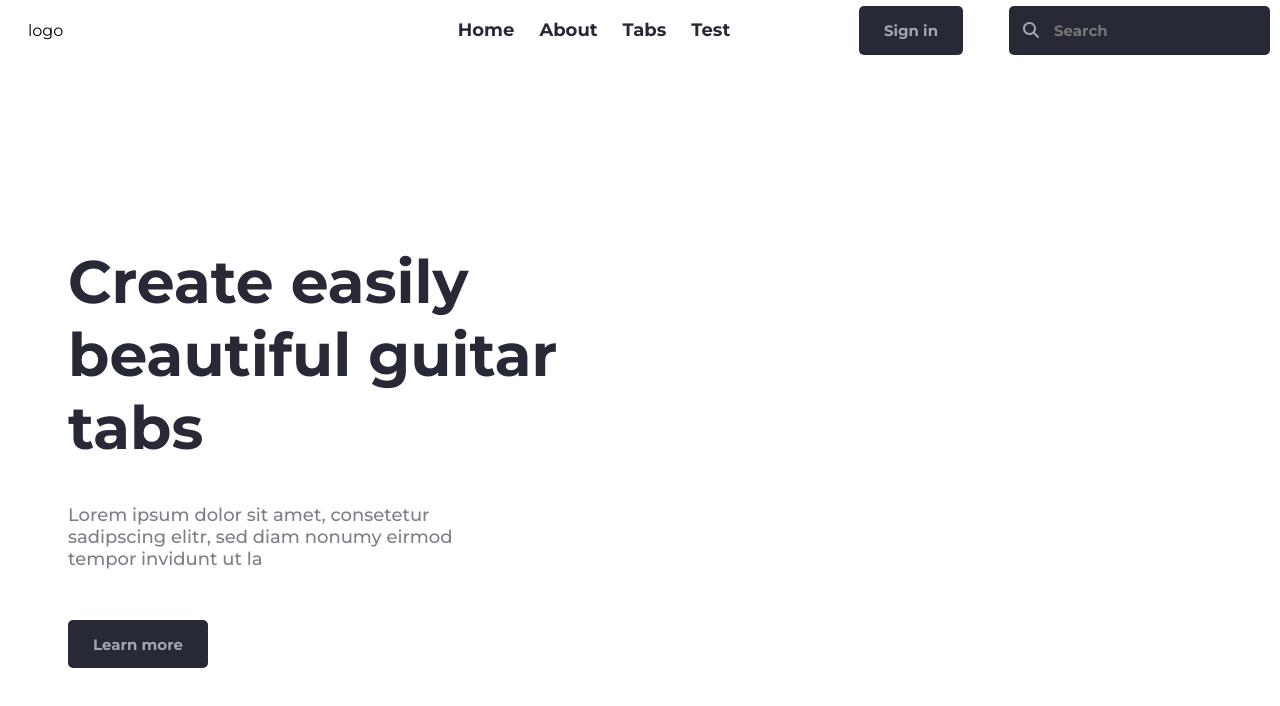
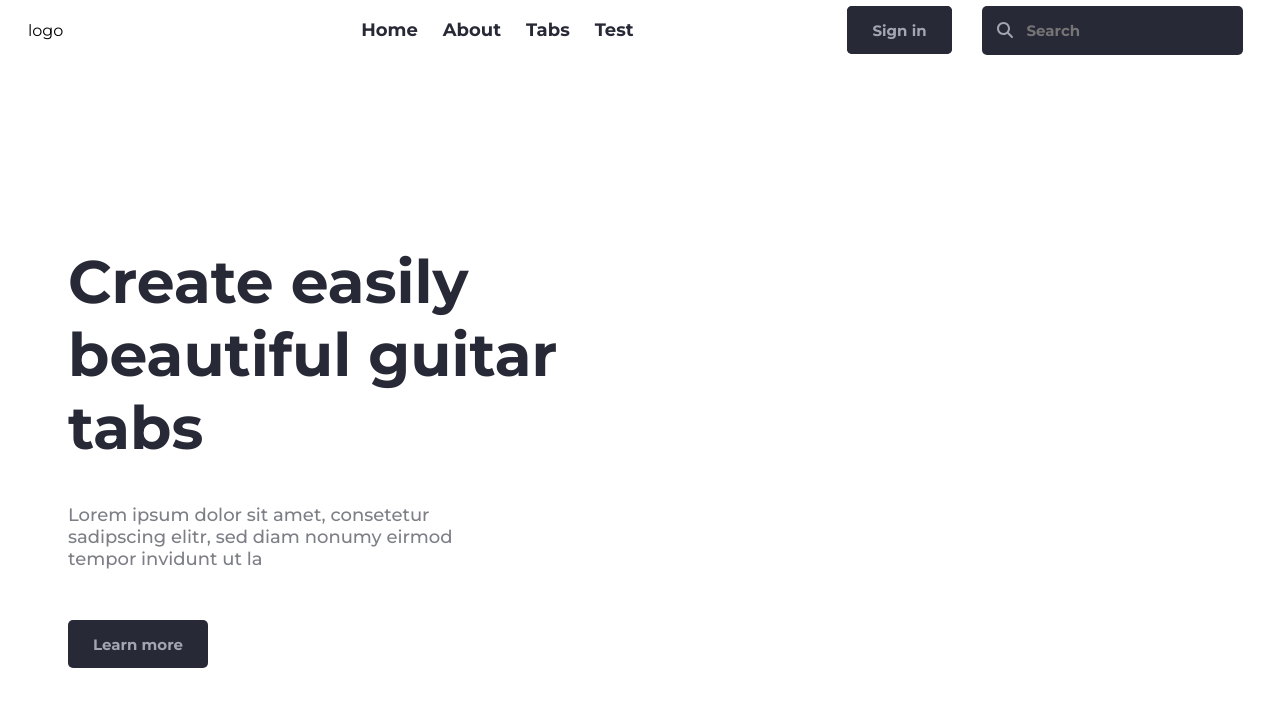
Before and after one commit to CactusNormal7/3b2-next, a Next.js app: page / in a window 1280 px wide. Shown: the top 706 px of the page. Built offline with nearby package versions, Linux system fonts and the light colour scheme; no server answers.

Commit message:
update buttons and searc style

```diff
--- a/src/components/NavAuthSection.tsx
+++ b/src/components/NavAuthSection.tsx
@@ -39,8 +39,10 @@ export function NavAuthSection() {
 
         {/*TODO (iconized button / input)  make a component for this*/}
         <form>
-          <FontAwesomeIcon icon={faMagnifyingGlass} className="search-icon"/>
-          <input id="navbar-input" className="basic-input" placeholder="Search"/>
+          <div className="input-container">
+            <FontAwesomeIcon icon={faMagnifyingGlass} className="search-icon"/>
+            <input id="navbar-input" className="basic-input" placeholder="Search"/>
+          </div>
         </form>
 
         {(isLoaded && !isLoading) ? (
--- a/src/components/Navbar.tsx
+++ b/src/components/Navbar.tsx
@@ -16,8 +16,10 @@ export default function Navbar() {
           <Link className="navbar-link" href="/">Tabs</Link>
           <Link className="navbar-link" href="/">Test</Link>
         </div>
+
         <NavAuthSection />
-      </section>
+
+     </section>
     </div>
   );
 }
--- a/src/styles/Navbar.scss
+++ b/src/styles/Navbar.scss
@@ -18,7 +18,6 @@
 
 #main-content {
   flex: 1;
-  //background-color: white;
   padding: 8px;
 }
 
@@ -51,13 +50,16 @@
 .nav-button-div {
   display: flex;
   flex-direction: row;
+  min-width: 450px;
+  align-items: center;
+  justify-content: center;
+  max-width: 500px;
   gap: 30px;
 }
 
 .nav-link-div {
-  position: absolute;
-  left: 45%;
-  transform: translateX(-50%);
+  // left: 45%;
+  padding-right: 13vw;
   display: flex;
   flex-direction: row;
   gap: 25px;
--- a/src/styles/globals.scss
+++ b/src/styles/globals.scss
@@ -1,4 +1,4 @@
-@import url('https://fonts.googleapis.com/css2?family=Montserrat:ital,wght@0,100..900;1,100..900&display=swap');
+@import url("https://fonts.googleapis.com/css2?family=Montserrat:ital,wght@0,100..900;1,100..900&display=swap");
 
 :root {
   --black: #272936;
@@ -14,11 +14,11 @@
 * {
   padding: 0px;
   margin: 0px;
-    font-family: 'Montserrat', sans-serif;
+  font-family: "Montserrat", sans-serif;
 }
 
 .basic-button {
-    padding: 10px 25px 10px 25px;
+  padding: 10px 25px;
   background-color: var(--black);
   border: 0px solid;
   font-size: 15px;
@@ -29,10 +29,37 @@
   transition: 0.14s ease;
   min-height: 48px;
   box-sizing: border-box;
+  position: relative;
 }
 
-.basic-button:hover {
-    padding: 10px 35px 10px 35px;
+.basic-button::after {
+  content: "";
+  position: absolute;
+  top: 0;
+  left: 0;
+  width: 100%;
+  height: 100%;
+  background-color: var(--black);
+  border-radius: 5px;
+  transition: 0.14s ease;
+  z-index: -1;
+}
+
+.basic-button:hover::after {
+  width: calc(100% + 20px);
+  left: -10px;
+}
+
+.basic-button:active {
+  transform: scale(0.8);
+  transition: transform 0.1s ease;
+}
+
+
+//TODO faire un component de l'input
+.input-container {
+  position: relative;
+  display: inline-block;
 }
 
 .basic-input {
@@ -53,20 +80,19 @@
   padding: 15px 35px 15px 35px;
 }
 
-.basic-button:active {
-    transform: scale(0.8);
-    transition: transform 0.1s ease;
-}
-
-//TODO (fix) icon color is strange when clicked, fix this
-.basic-input:active {
+.input-container:active {
   transition: transform 0.1s ease;
   transform: scale(0.9);
 }
 
 .search-icon {
+  position: absolute;
+  left: 15px;
+  top: 50%;
+  transform: translateY(-50%);
   color: var(--white);
-    transform: translateX(30px);
+  z-index: 20;
+  pointer-events: none;
 }
 
 // clerk style
```
Lines whose indentation alone changed are shown as unchanged.
